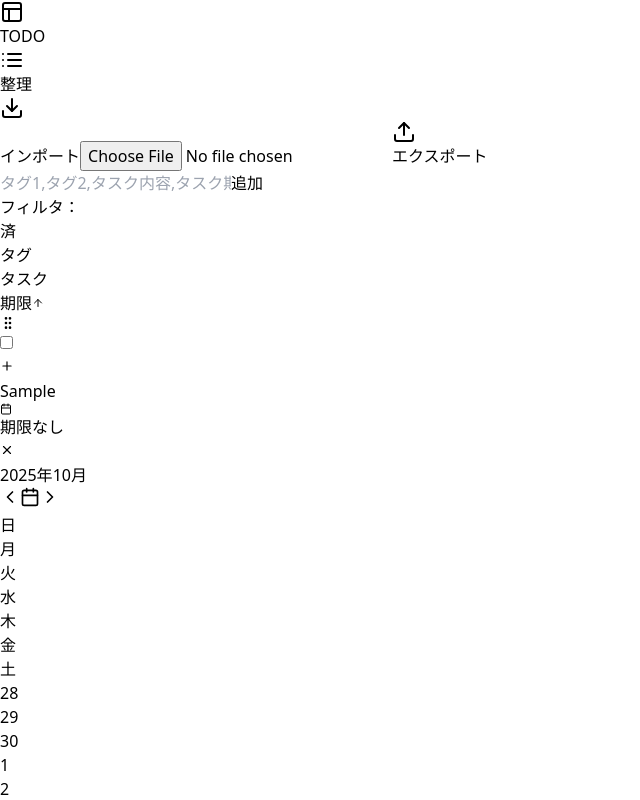
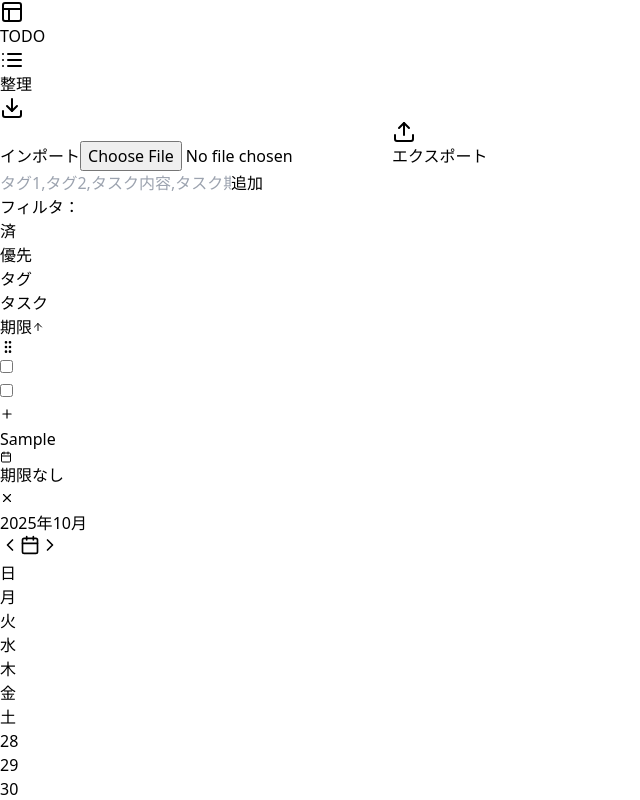
Before and after one commit to okuura/todowebapp, a React app in the folder src/: page / in a window 1280 px wide. Both pictures are taken after typing "Sample" into the empty fields and a click on the button "追加". Shown: the top 800 px of the page, without its empty margins (0-640 px from the left). Built offline with nearby package versions, Linux system fonts and the light colour scheme; the HTML template or start-up script is replaced by a standard one.

Commit message:
Updated index.ts

```diff
--- a/src/components/TaskItem.tsx
+++ b/src/components/TaskItem.tsx
@@ -56,6 +56,10 @@ const TaskItem: React.FC<TaskItemProps> = ({
 
   const handleToggleComplete = () => {
     onToggleComplete(task.id);
+  };
+
+  const handleTogglePriority = () => {
+    onUpdateTask({ ...task, priority: !task.priority });
   };
 
   const handleRemoveTag = (tagId: string) => {
@@ -158,7 +162,7 @@ const TaskItem: React.FC<TaskItemProps> = ({
   return (
     <div
       className={`flex items-center py-1 px-2 border-b ${
-        task.completed ? 'bg-gray-200' : 'bg-white'
+        task.completed ? 'bg-gray-200' : task.priority ? 'bg-red-50' : 'bg-white'
       }`}
     >
       <div
@@ -179,6 +183,19 @@ const TaskItem: React.FC<TaskItemProps> = ({
           checked={task.completed}
           onChange={handleToggleComplete}
           className="h-4 w-4 text-blue-500 rounded border-gray-300 focus:ring-blue-500 cursor-pointer"
+        />
+      </div>
+
+      <div
+        className="flex items-center"
+        style={{ width: '32px' }}
+      >
+        <input
+          type="checkbox"
+          id={`task-priority-${task.id}`}
+          checked={task.priority}
+          onChange={handleTogglePriority}
+          className="h-4 w-4 text-red-500 rounded border-gray-300 focus:ring-red-500 cursor-pointer"
         />
       </div>
 
--- a/src/components/TaskList.tsx
+++ b/src/components/TaskList.tsx
@@ -82,6 +82,7 @@ const TaskList: React.FC<TaskListProps> = ({
       <div className="flex items-center py-1.5 px-2 bg-gray-50 border-b text-xs font-medium text-gray-700">
         <div style={{ width: '24px' }}></div>
         <div style={{ width: '32px' }}>済</div>
+        <div style={{ width: '32px' }}>優先</div>
         <div
           style={{ width: `${tagColumnWidth}px` }}
           className="flex items-center relative"
--- a/src/types/index.ts
+++ b/src/types/index.ts
@@ -8,6 +8,7 @@ export interface Task {
   id: string;
   content: string;
   completed: boolean;
+  priority: boolean;
   tags: Tag[];
   deadline?: string; // YYYY/MM/DD format
 }
--- a/src/utils/taskUtils.ts
+++ b/src/utils/taskUtils.ts
@@ -63,6 +63,7 @@ export const createTask = (input: string, existingTags: Tag[]): Task => {
     id: uuidv4(),
     content,
     completed: false,
+    priority: false,
     tags,
     deadline
   };
```
